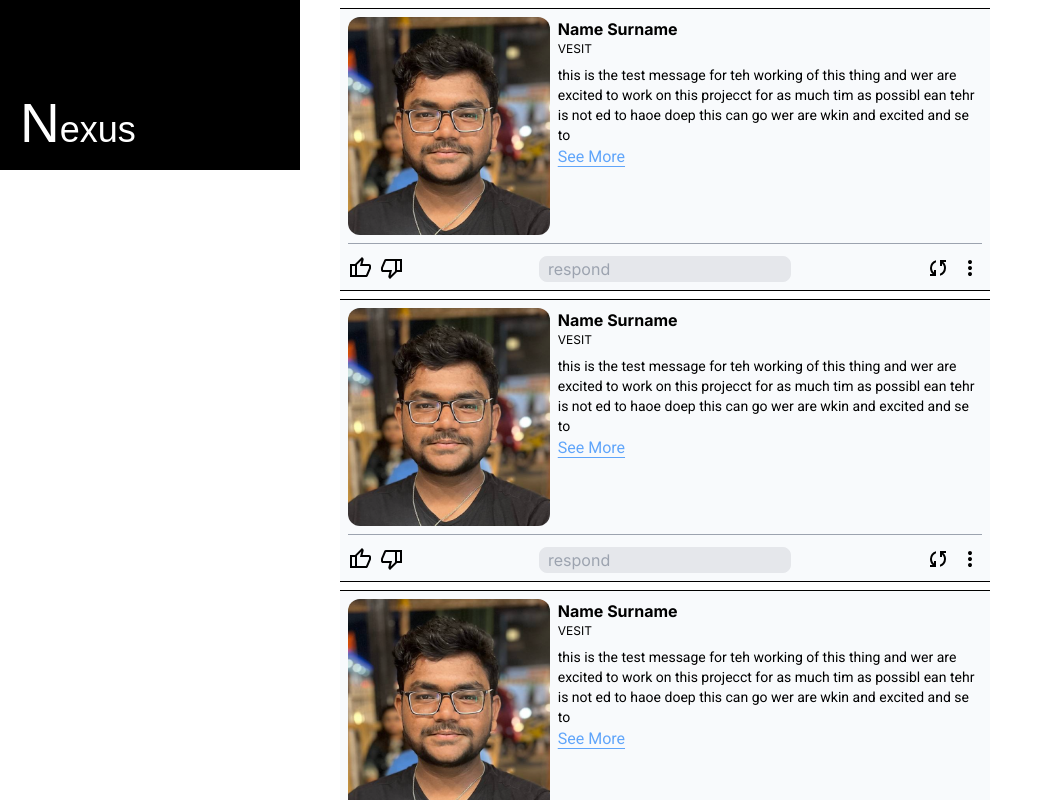
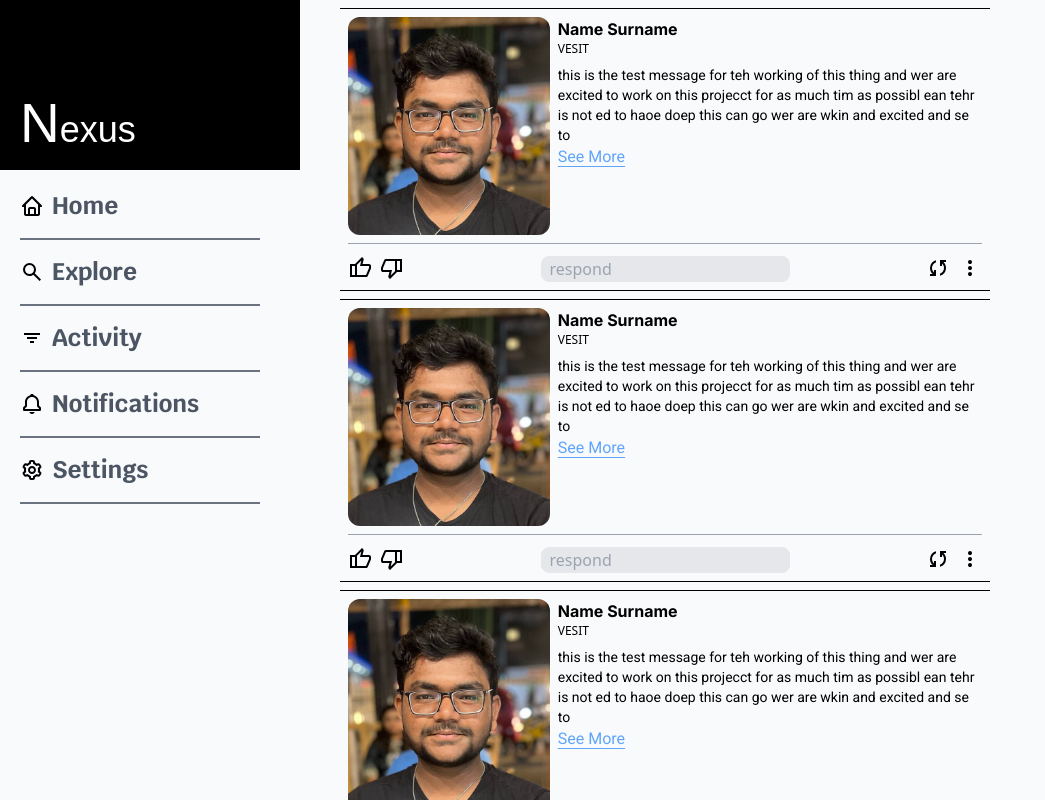
Before and after one commit to pankajrampawar/Nexus, a Next.js app in the folder client/: page /home in a window 1280 px wide. Shown: the whole page, without its empty margins (0-1045 px from the left). Built offline with nearby package versions, Linux system fonts and the light colour scheme; a web font is replaced by a local one.

Commit message:
sidebar action completed

```diff
--- a/client/app/fonts.js
+++ b/client/app/fonts.js
@@ -1,4 +1,4 @@
-import { Keania_One, Roboto, Inter } from "next/font/google";
+import { Keania_One, Roboto, Inter, Krub } from "next/font/google";
 
 export const keania = Keania_One({
     subsets: ['latin'],
@@ -13,3 +13,8 @@ export const roboto = Roboto({
     subsets: ['latin'],
     weight: ["400"]
 })
+
+export const krub = Krub({
+    subsets: ['latin'],
+    weight: ['700']
+})
--- a/client/app/home/layout.js
+++ b/client/app/home/layout.js
@@ -5,13 +5,13 @@ import Sidebar from "../ui/Sidebar"
 export default function RootLayout({ children }) {
     return (
         <html lang="en">
-            <body >
+            <body className="bg-slate-50">
                 <div className="flex flex-col sm:flex-row sm:h-screen sm:overflow-hidden gap-10">
                     <header className="sm:overflow-y-auto ">
                         <nav className="md:hidden">
                             <NavBar/>
                         </nav>
-                        <nav className="min-w-[300px] max-w-[500px] bg-slate-300">
+                        <nav className="min-w-[300px] max-w-[500px]">
                             <Sidebar/>
                         </nav>
                     </header>
--- a/client/app/lib/navLinks.js
+++ b/client/app/lib/navLinks.js
@@ -7,7 +7,7 @@ export const navLinks = [
     {
         name: "Explore",
         link: "Explore",
-        img: "/explore.svg"
+        img: "/search.svg"
     },
     {
         name: "Activity",
--- a/client/app/ui/Sidebar.js
+++ b/client/app/ui/Sidebar.js
@@ -1,17 +1,45 @@
 'use client'
-import { keania } from '../fonts'
+import { keania, krub } from '../fonts'
+import { navLinks } from '../lib/navLinks'
 
-import React from 'react'
+
+import Link from 'next/link'
 
 export default function Sidebar() {
+
+    const SidebarItems = () => {
+        return (
+            <div className={`text-gray-600 gap-4 flex flex-col ${krub.className}`}>
+                {
+                    navLinks.map((element) => {
+                        return (
+                            <Link href={element.link}>
+                                <div className='flex gap-2 items-center border-b-2 border-gray-500 pb-4'>
+                                    <div><img src={element.img} alt={element.name}/></div>
+                                    <h1 className='text-2xl font-medium'>{element.name}</h1>
+                                </div>
+                            </Link>
+                        )
+                    })
+                }
+            </div>
+        )
+    }
+
     return (
-        <div>
+        <div className='bg-gray-50'>
             <div className='text-4xl text-white bg-black h-[170px] flex items-end p-5'>
                 <div className={`${keania.className}`}>
                     <span className='text-[55px]'>N</span>
                     exus
                 </div>
            </div>
+
+           <div className='p-5'>
+                <div className='pr-5'>
+                    <SidebarItems/>
+                </div>
+           </div>
         </div>
     )
 }
```
Also changed, not shown: client/public/search.svg (added).
